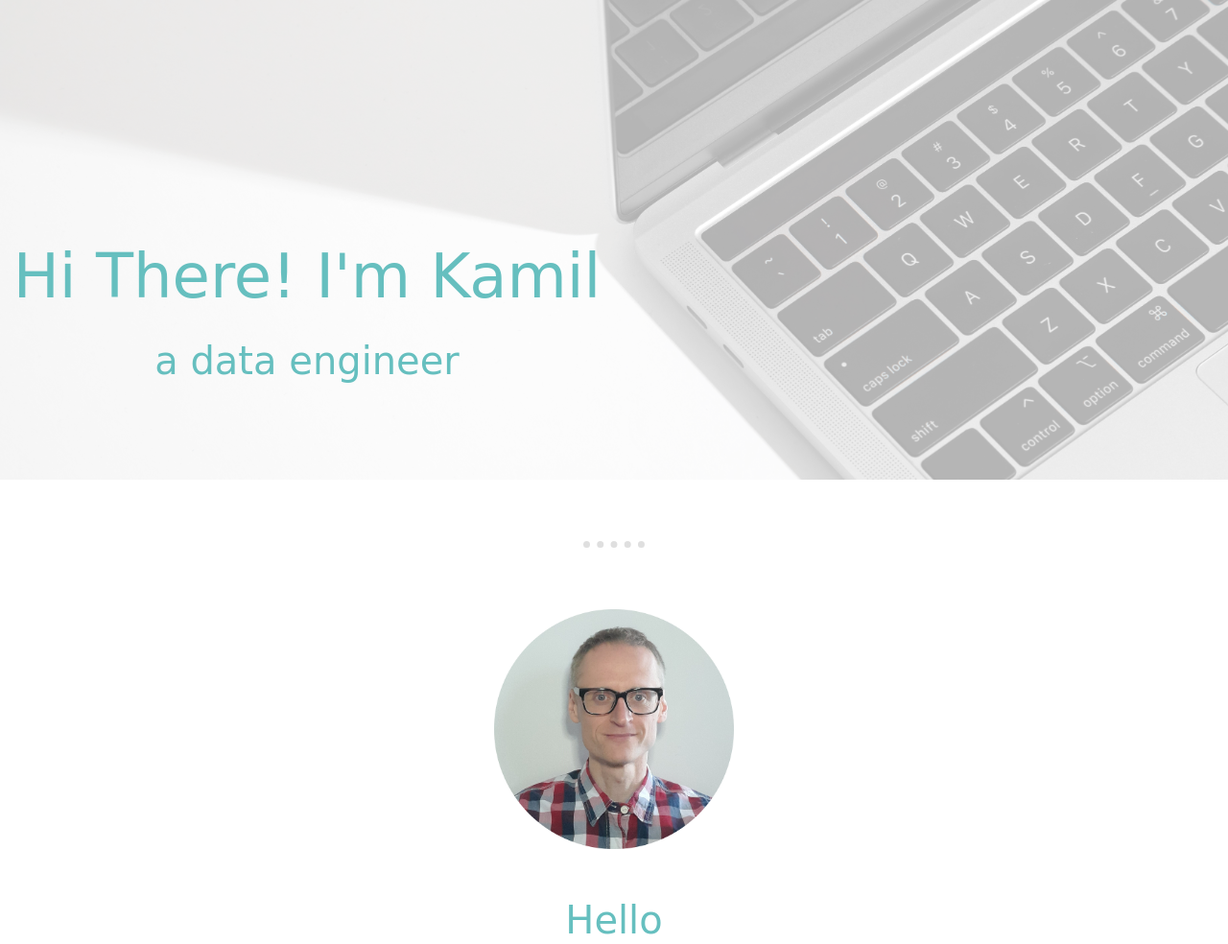
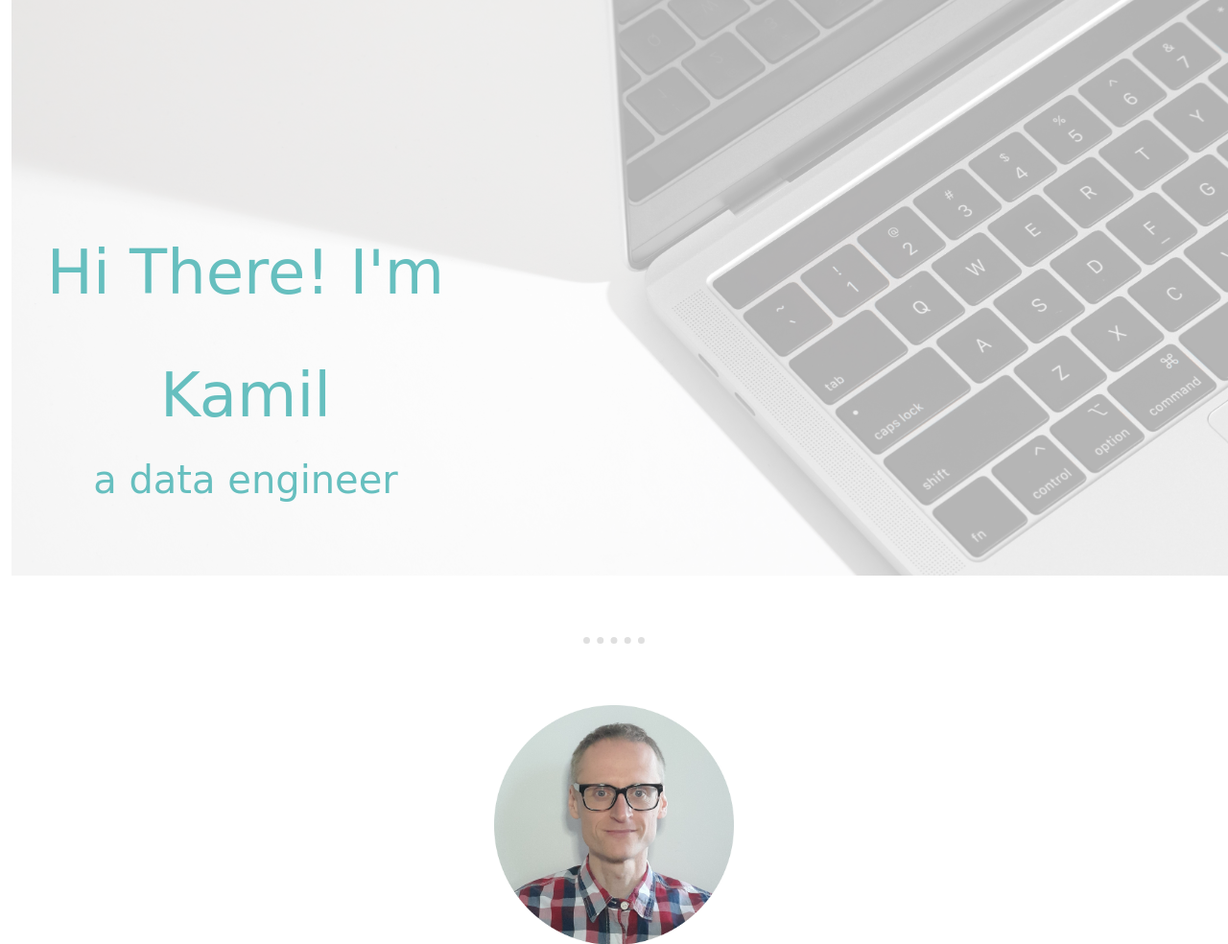
Before and after one commit to kamil-kosno/personal-site, a Flask app: page / in a window 1280 px wide. Shown: the top 984 px of the page at 96% size. Run offline with Flask 2, Linux system fonts and the light colour scheme; some libraries are stand-ins or nearby versions; some web fonts are replaced.

Commit message:
improve banner

```diff
--- a/static/css/styles.css
+++ b/static/css/styles.css
@@ -2,10 +2,6 @@ body {
     font-family: 'Gluten', cursive;
     font-weight: 300;
     text-align: center;
-}
-
-.container-fluid {
-    padding: 7% 7% 7%;
 }
 
 .paragraph-description{
@@ -30,12 +26,17 @@ h3, h4 {
     color: #11999E;
 }
 
+.top-wrapper {
+    min-height: 600px;
+    width: 100%;
+}
+
 .banner-background {
-    position: relative;
+    position: absolute;
     background: no-repeat center center;
+    min-height: 600px;
+    width: 100%;
     background-size: cover;
-    height: 500px;
-    width: 100%;
     opacity: 0.3;
 }
 .banner-background:before {
@@ -52,9 +53,9 @@ h3, h4 {
     position: absolute;
     left: 0;
     right: 0;
-    padding-right: 50%;
-    padding-top: 150px;
-    top: 3%;
+    padding-right: 60%;
+    padding-bottom: 5%;
+    padding-top: 170px;
 }
 
 .carousel-item {
--- a/templates/index.html
+++ b/templates/index.html
@@ -20,7 +20,7 @@
 <link href="https://fonts.googleapis.com/css2?family=Gluten:wght@300;400;500;600;700;800;900&display=swap" rel="stylesheet">
 </head>
 <body>
-  <div>
+  <div class="top-wrapper container-fluid">
     <div class="banner-background" style="background-image: url({{url_for('static', filename='/resources/banner.jpg')}})"></div>
       <div class="top-container"><h1>Hi There! I'm Kamil</h1><h2>a data engineer</h2></div>
   </div>
```
